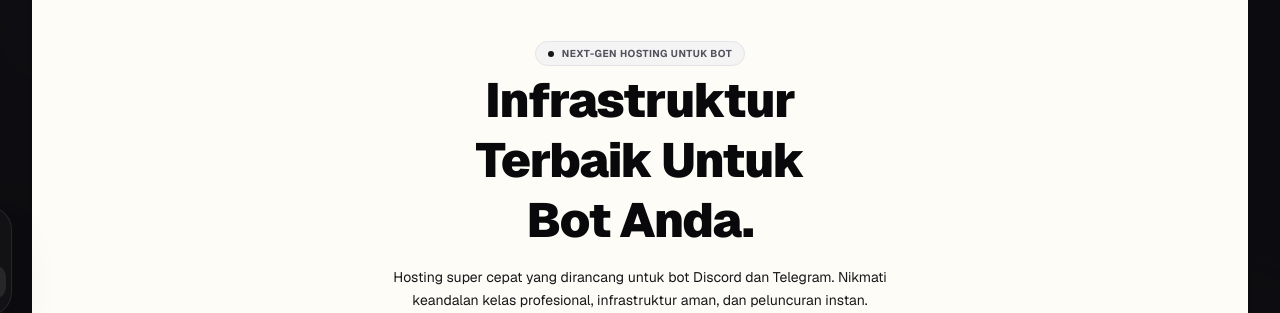
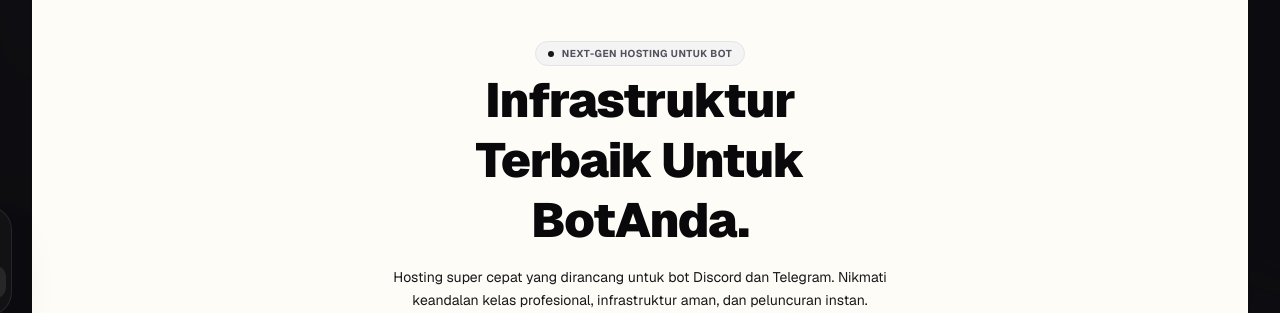
Before and after one commit to ansea-wav/xibot, a Next.js app: page / in a window 1280 px wide. Shown: the part 139-452 px from the top of the page. Built offline with nearby package versions, Linux system fonts and the light colour scheme.

Commit message:
feat: implement neon turn-on Light Flicker Animation to 'Bot/Bots' word in hero title

```diff
--- a/src/app/page.tsx
+++ b/src/app/page.tsx
@@ -103,6 +103,36 @@ export default function Home() {
   const [lang, setLang] = useState<Lang>('id');
   const [langHovered, setLangHovered] = useState(false);
   const [langAutoHide, setLangAutoHide] = useState(false);
+
+  const renderHeroTitle = (title: string) => {
+    const lines = title.split('\n');
+    return lines.map((line, lineIndex) => {
+      const words = line.split(' ');
+      const renderedWords = words.map((word, wordIndex) => {
+        const cleanWord = word.replace(/[.,\/#!$%\^&\*;:{}=\-_`~()]/g,"");
+        const isBot = cleanWord.toLowerCase() === 'bot' || cleanWord.toLowerCase() === 'bots';
+
+        if (isBot) {
+          const punctuation = word.slice(cleanWord.length);
+          return (
+            <span key={wordIndex} className="inline-block relative">
+              <span className="animate-flicker inline-block text-zinc-950 font-black relative">
+                {cleanWord}
+              </span>
+              {punctuation}{' '}
+            </span>
+          );
+        }
+        return word + ' ';
+      });
+
+      return (
+        <span key={lineIndex} className="block">
+          {renderedWords}
+        </span>
+      );
+    });
+  };
 
   // Download state
   const [downloadCooldown, setDownloadCooldown] = useState(0);
@@ -572,8 +602,31 @@ export default function Home() {
                   <span className="w-1.5 h-1.5 rounded-full bg-zinc-900"></span>
                   {t.heroBadge}
                 </div>
+                <style dangerouslySetInnerHTML={{ __html: `
+                  @keyframes neon-turn-on {
+                    0% { opacity: 0.15; }
+                    4% { opacity: 0.95; }
+                    8% { opacity: 0.2; }
+                    12% { opacity: 0.9; }
+                    16% { opacity: 0.3; }
+                    20% { opacity: 1; }
+                    24% { opacity: 0.35; }
+                    28% { opacity: 0.95; }
+                    35% { opacity: 1; }
+                    55% { opacity: 1; }
+                    56% { opacity: 0.25; }
+                    57% { opacity: 1; }
+                    85% { opacity: 1; }
+                    86% { opacity: 0.4; }
+                    87% { opacity: 1; }
+                    100% { opacity: 1; }
+                  }
+                  .animate-flicker {
+                    animation: neon-turn-on 4s infinite;
+                  }
+                `}} />
                 <h1 className="text-3xl sm:text-5xl font-black tracking-tight text-zinc-950 leading-tight whitespace-pre-line">
-                  {t.heroTitle}
+                  {renderHeroTitle(t.heroTitle)}
                 </h1>
                 <p className="text-xs sm:text-sm text-zinc-550 max-w-lg mx-auto leading-relaxed">
                   {t.heroDesc}
```
